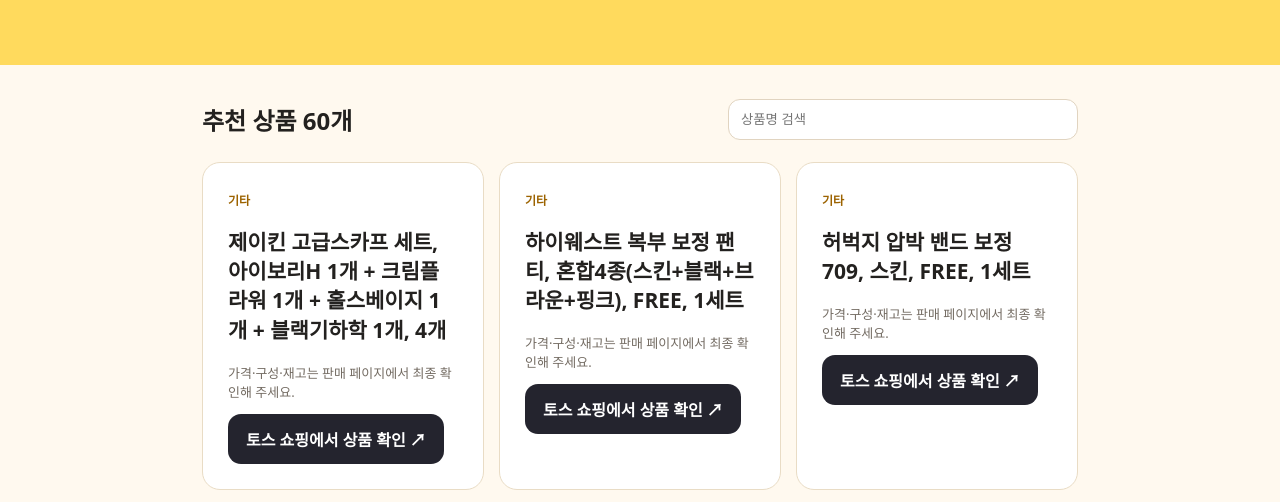
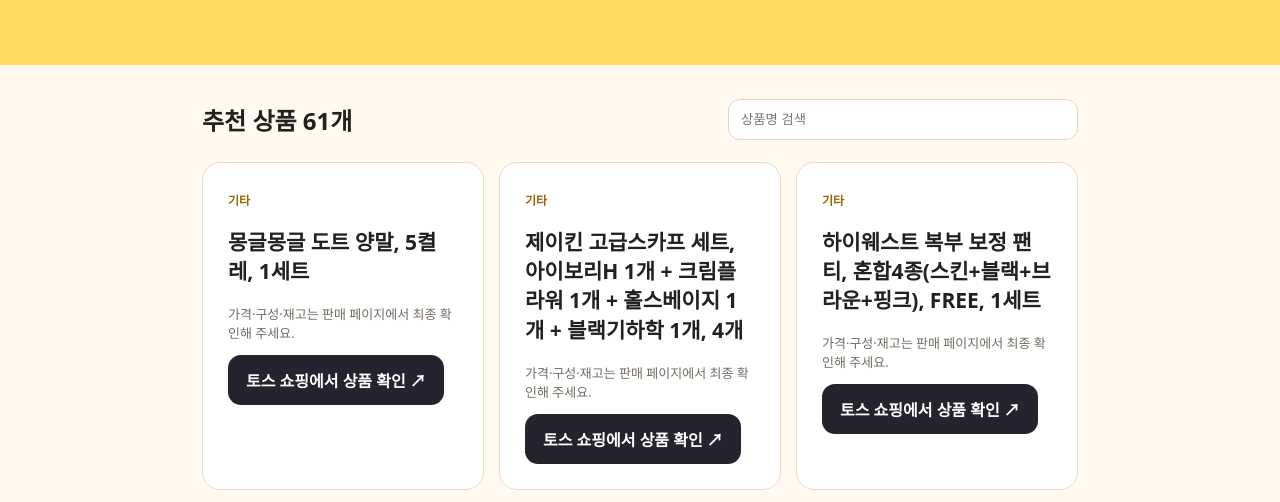
Before and after one commit to dajeongdamda-code/dealpick, a plain HTML site: page shop.html in a window 1280 px wide. Shown: the part 272-774 px from the top of the page. Drawn offline with Linux system fonts and the light colour scheme.

Commit message:
DealPick: add approved product links (newest first)

```diff
--- a/shop.html
+++ b/shop.html
@@ -3,6 +3,7 @@
 </head><body><header class="hero"><div class="wrap"><small>🛍️ TODAY'S DEALPICK · SHOP LINKS</small><h1>영상에서 본 상품,<br>여기서 확인하세요.</h1><p>오늘의 득템픽이 소개한 상품을 모았습니다. 구매 전 가격과 구성은 판매 페이지에서 다시 확인하세요.</p></div></header>
 <main class="wrap main"><div class="top"><h2>추천 상품 <span id="count"></span></h2><input id="search" placeholder="상품명 검색" aria-label="상품명 검색"></div><!-- DealPick newest-first order -->
 <div class="items" id="items">
+<article class="item"><span class="type">기타</span><h2>몽글몽글 도트 양말, 5켤레, 1세트</h2><p>가격·구성·재고는 판매 페이지에서 최종 확인해 주세요.</p><a class="buy" target="_blank" rel="noopener noreferrer nofollow sponsored" href="https://toss.shopping/_m/BPguAKw2">토스 쇼핑에서 상품 확인 ↗</a></article>
 <article class="item"><span class="type">기타</span><h2>제이킨 고급스카프 세트, 아이보리H 1개 + 크림플라워 1개 + 홀스베이지 1개 + 블랙기하학 1개, 4개</h2><p>가격·구성·재고는 판매 페이지에서 최종 확인해 주세요.</p><a class="buy" target="_blank" rel="noopener noreferrer nofollow sponsored" href="https://toss.shopping/_m/r7W3iWrb">토스 쇼핑에서 상품 확인 ↗</a></article>
 <article class="item"><span class="type">기타</span><h2>하이웨스트 복부 보정 팬티, 혼합4종(스킨+블랙+브라운+핑크), FREE, 1세트</h2><p>가격·구성·재고는 판매 페이지에서 최종 확인해 주세요.</p><a class="buy" target="_blank" rel="noopener noreferrer nofollow sponsored" href="https://toss.shopping/_m/fOO88jgq">토스 쇼핑에서 상품 확인 ↗</a></article>
 <article class="item"><span class="type">기타</span><h2>허벅지 압박 밴드 보정 709, 스킨, FREE, 1세트</h2><p>가격·구성·재고는 판매 페이지에서 최종 확인해 주세요.</p><a class="buy" target="_blank" rel="noopener noreferrer nofollow sponsored" href="https://toss.shopping/_m/Ra0AxCQ3">토스 쇼핑에서 상품 확인 ↗</a></article>
```
